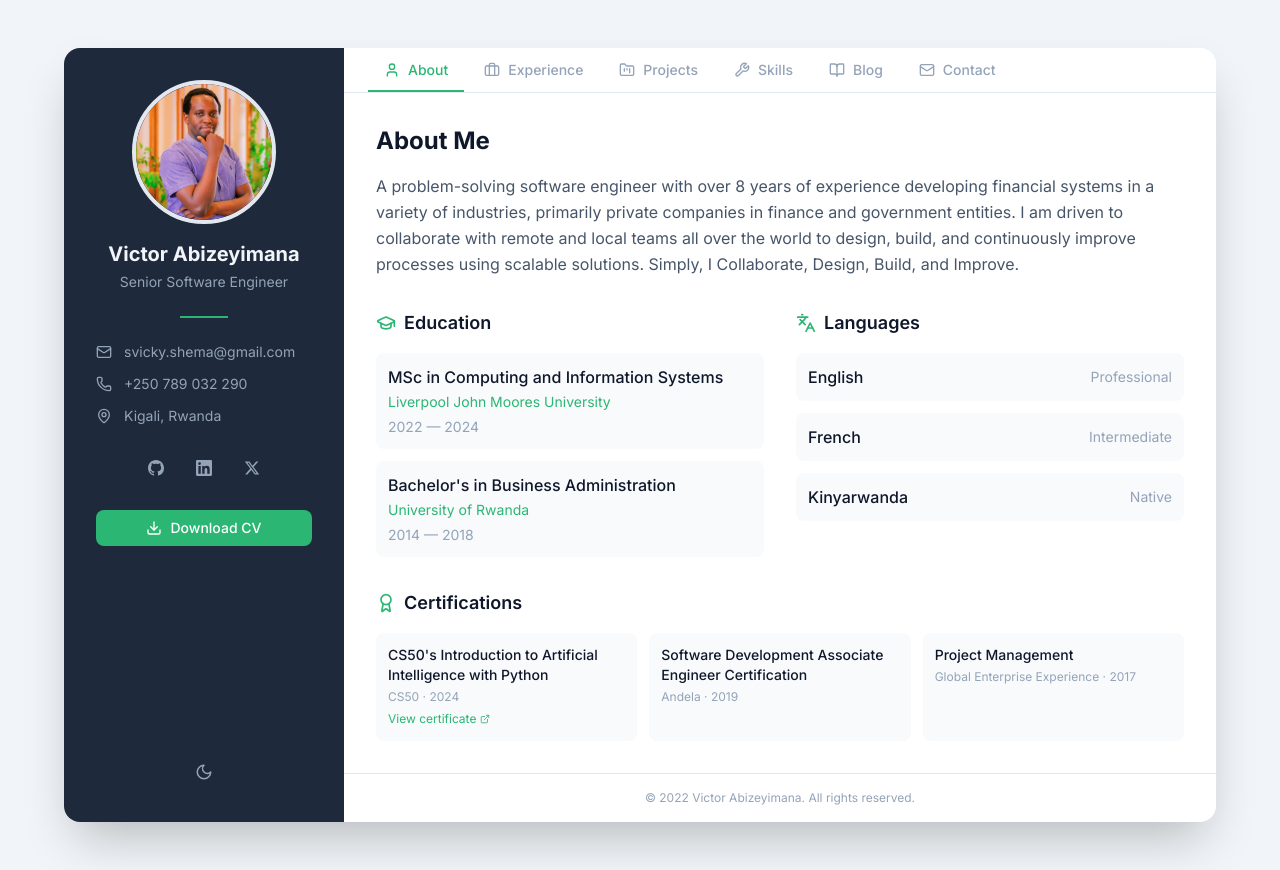
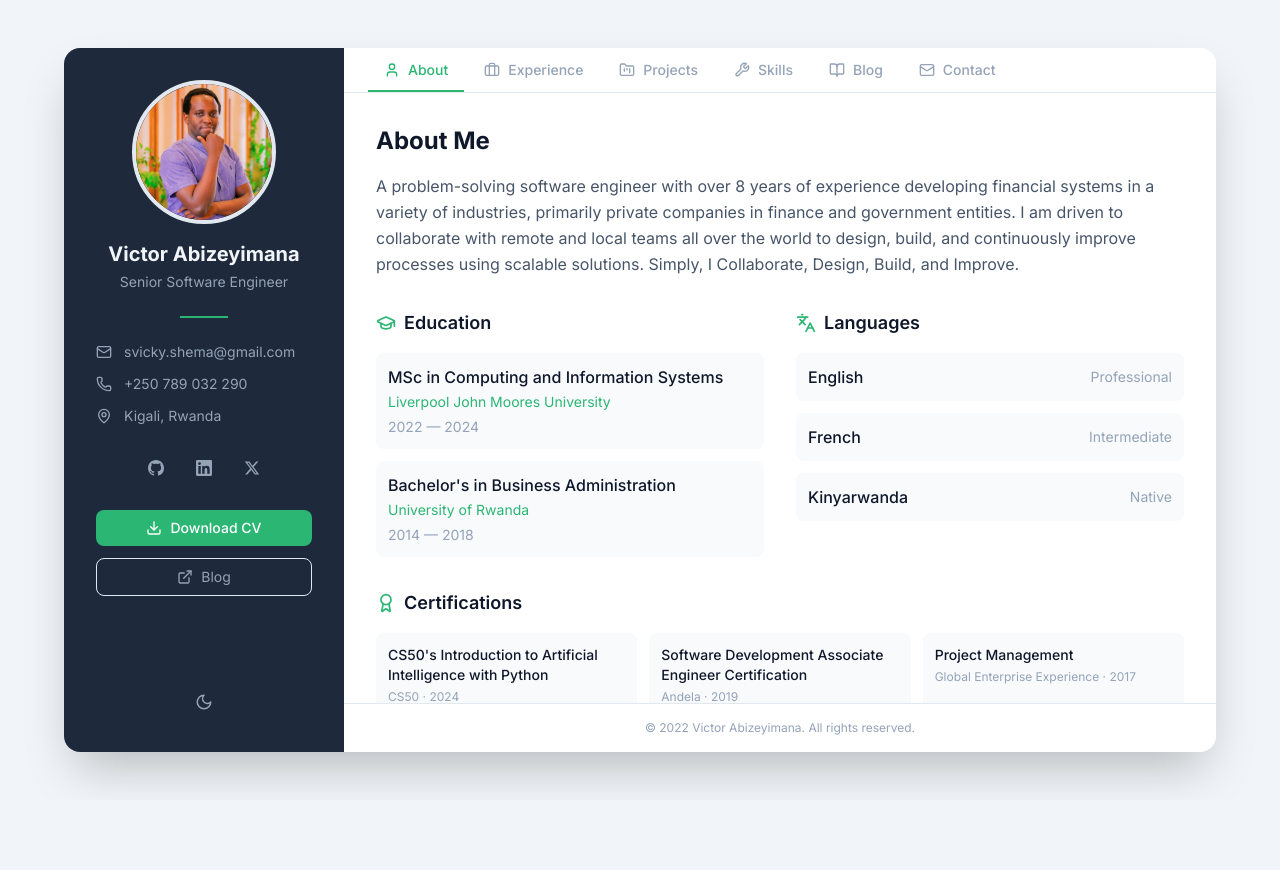
Before and after one commit to victor-abz/victor-abz, a React (Vite) app: page / in a window 1280 px wide. After the commit the page ends 800 px from the top, so only its background shows below. Built offline with nearby package versions, Linux system fonts and the light colour scheme.

Commit message:
Fix layout: sticky sidebar and nav with scrollable content
- Card has fixed viewport-bounded height on desktop
- Sidebar and nav tabs stay pinned, only main content scrolls
- Restore blog link in sidebar under Download CV
- Mobile layout unchanged (full page scroll)

```diff
--- a/src/components/layout/Sidebar.tsx
+++ b/src/components/layout/Sidebar.tsx
@@ -1,4 +1,4 @@
-import { Mail, Phone, MapPin, Download } from 'lucide-react'
+import { Mail, Phone, MapPin, Download, ExternalLink } from 'lucide-react'
 import { useBasics } from '@/hooks/useResumeData'
 import { ThemeToggle } from '@/components/theme/ThemeToggle'
 
@@ -29,7 +29,7 @@ export function Sidebar() {
   const basics = useBasics()
 
   return (
-    <aside className="flex flex-col items-center bg-[var(--color-sidebar)] text-[var(--color-sidebar-text)] p-6 lg:p-8 lg:w-[280px] lg:min-h-full">
+    <aside className="flex flex-col items-center bg-[var(--color-sidebar)] text-[var(--color-sidebar-text)] p-6 lg:p-8 lg:w-[280px] lg:h-full">
       {/* Avatar */}
       <img
         src={basics.avatar}
@@ -98,6 +98,20 @@ export function Sidebar() {
         Download CV
       </a>
 
+      {/* Blog link */}
+      <a
+        href={basics.blog.url}
+        target="_blank"
+        rel="noopener noreferrer"
+        className="flex items-center gap-2 mt-3 px-4 py-2 rounded-lg
+          border border-[var(--color-sidebar-muted)]/30 text-[var(--color-sidebar-muted)]
+          text-sm hover:text-[var(--color-brand)] hover:border-[var(--color-brand)]/30
+          transition-colors w-full justify-center"
+      >
+        <ExternalLink size={16} />
+        Blog
+      </a>
+
       {/* Spacer + Theme toggle */}
       <div className="mt-auto pt-6">
         <ThemeToggle />
--- a/src/components/layout/VCardLayout.tsx
+++ b/src/components/layout/VCardLayout.tsx
@@ -8,29 +8,34 @@ import { Footer } from './Footer'
 export function VCardLayout() {
   return (
     <div className="min-h-screen flex items-start justify-center p-0 lg:p-8 lg:py-12">
-      {/* Card container */}
-      <div className="w-full max-w-6xl bg-[var(--color-card)] lg:rounded-2xl lg:shadow-2xl overflow-hidden">
+      {/* Card container — fixed height on desktop so content scrolls inside */}
+      <div className="w-full max-w-6xl bg-[var(--color-card)] lg:rounded-2xl lg:shadow-2xl overflow-hidden
+        lg:h-[calc(100vh-6rem)] lg:max-h-[900px] lg:min-h-[500px]">
         {/* Mobile header */}
         <MobileHeader />
 
-        <div className="flex flex-col lg:flex-row">
-          {/* Sidebar - hidden on mobile, shown on desktop */}
-          <div className="hidden lg:block">
+        <div className="flex flex-col lg:flex-row h-full">
+          {/* Sidebar — stays visible, scrolls independently if content overflows */}
+          <div className="hidden lg:flex lg:flex-col lg:shrink-0 lg:overflow-y-auto">
             <Sidebar />
           </div>
 
-          {/* Content area */}
-          <div className="flex-1 flex flex-col min-h-screen lg:min-h-[600px]">
-            {/* Desktop nav */}
-            <ContentNav />
+          {/* Content area — nav pinned, main scrolls */}
+          <div className="flex-1 flex flex-col min-h-0">
+            {/* Desktop nav — sticky at top */}
+            <div className="shrink-0">
+              <ContentNav />
+            </div>
 
-            {/* Page content */}
-            <main className="flex-1 p-6 lg:p-8 pb-20 md:pb-8 overflow-y-auto">
+            {/* Page content — this is the only thing that scrolls on desktop */}
+            <main className="flex-1 overflow-y-auto p-6 lg:p-8 pb-20 md:pb-6">
               <Outlet />
             </main>
 
-            {/* Footer */}
-            <Footer />
+            {/* Footer — pinned at bottom of content area */}
+            <div className="shrink-0">
+              <Footer />
+            </div>
           </div>
         </div>
 
```
